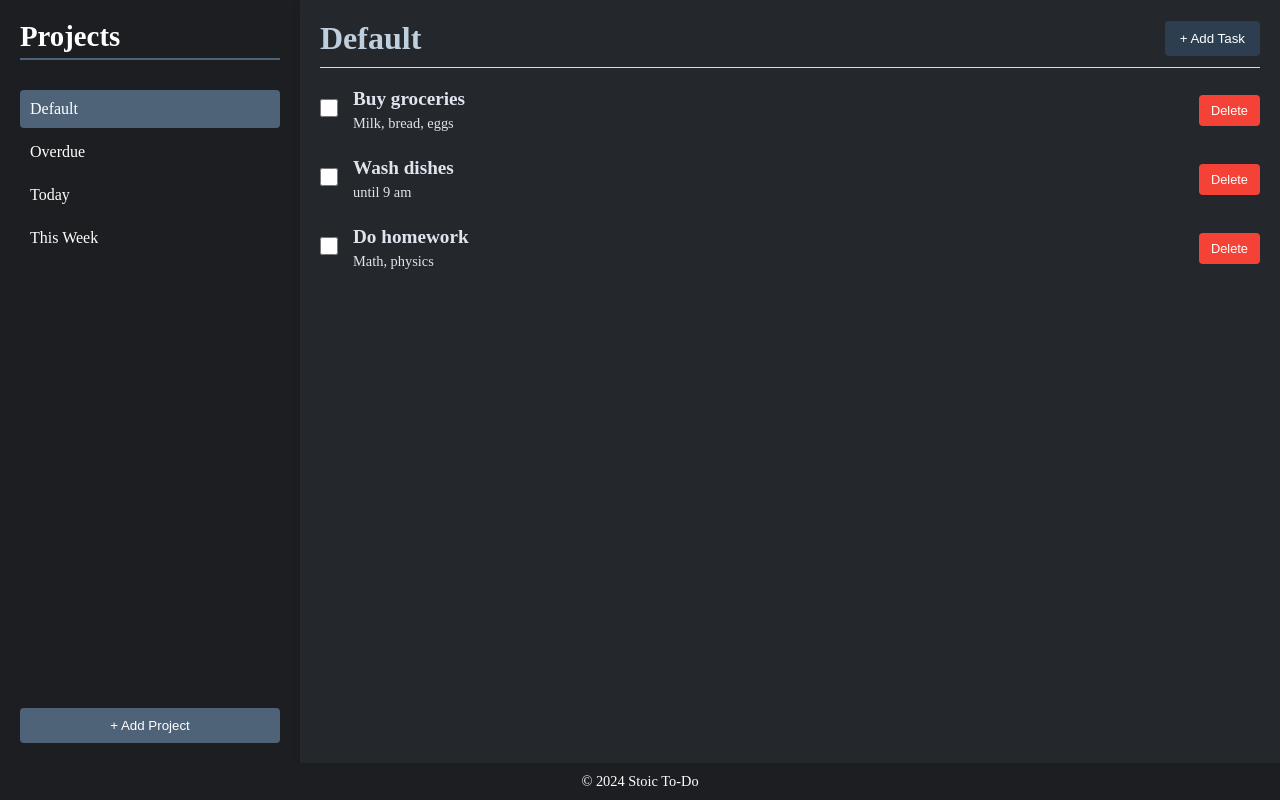
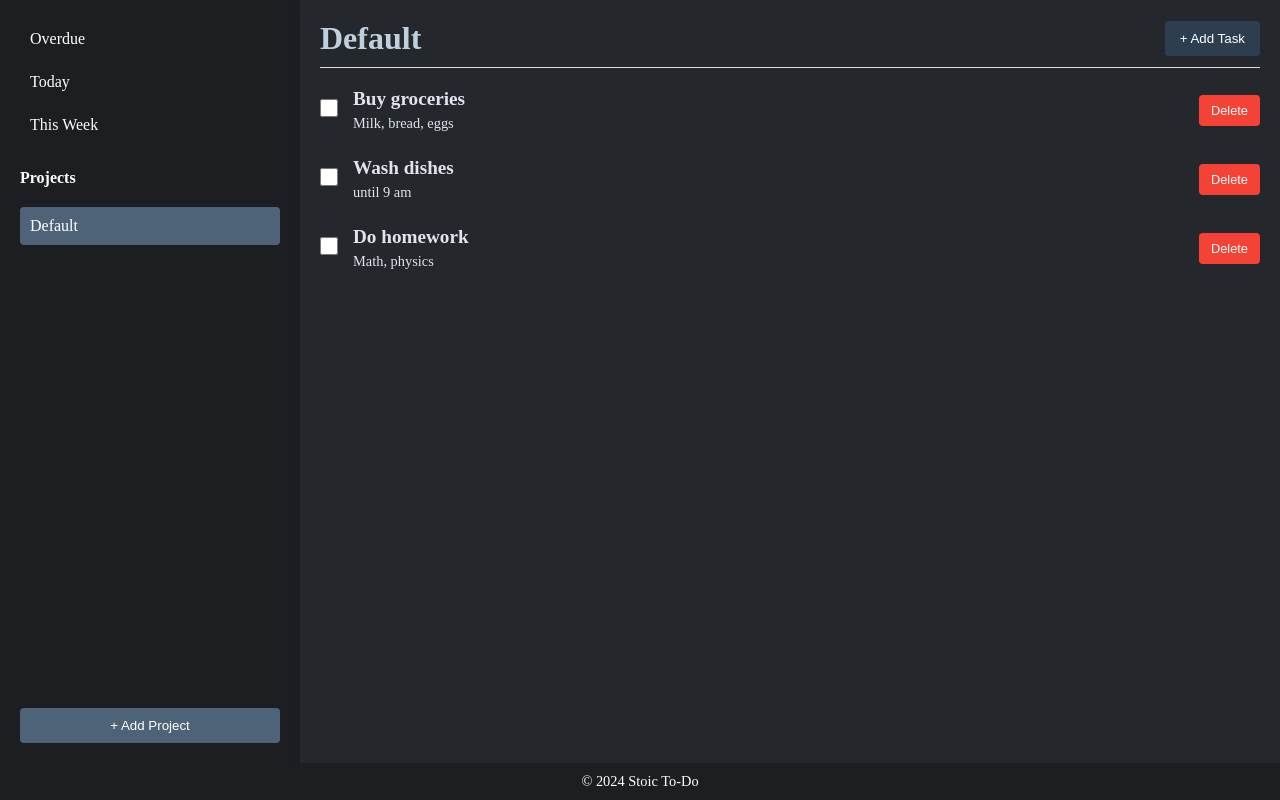
Before and after one commit to tagirkamaev/todo-list, a website built with webpack: page src/template.html in a window 1280 px wide. Built offline with nearby package versions, Linux system fonts and the light colour scheme.

Commit message:
Updated HTML and CSS
Now there is a correct layout in side bar with filters and projects list

```diff
--- a/src/style.css
+++ b/src/style.css
@@ -32,16 +32,21 @@ body {
     gap: 20px;
 }
 
-#sidebar h2 {
+/* #sidebar h2 {
     font-size: 1.8rem;
     margin-bottom: 10px;
     border-bottom: 2px solid #4f6378;
     padding-bottom: 5px;
-}
+} */
 
 #project-list {
     list-style: none;
     flex-grow: 1;
+}
+
+#filter-list {
+  list-style: none;
+  /* flex-grow: 1; */
 }
 
 .project, .filter {
--- a/src/template.html
+++ b/src/template.html
@@ -8,12 +8,15 @@
   <body>
     <div id="app">
       <aside id="sidebar">
-        <h2>Projects</h2>
-        <ul id="project-list">
-          <li class="project active" id="default">Default</li>
+        <!-- <h2>Projects</h2> -->
+        <ul id="filter-list">
           <li class="filter" data-filter="overdue">Overdue</li>
           <li class="filter" data-filter="today">Today</li>
           <li class="filter" data-filter="week">This Week</li>
+        </ul>
+        <h4>Projects</h4>
+        <ul id="project-list">
+          <li class="project active" id="default">Default</li>
         </ul>
         <button id="add-project">+ Add Project</button>
       </aside>
```
